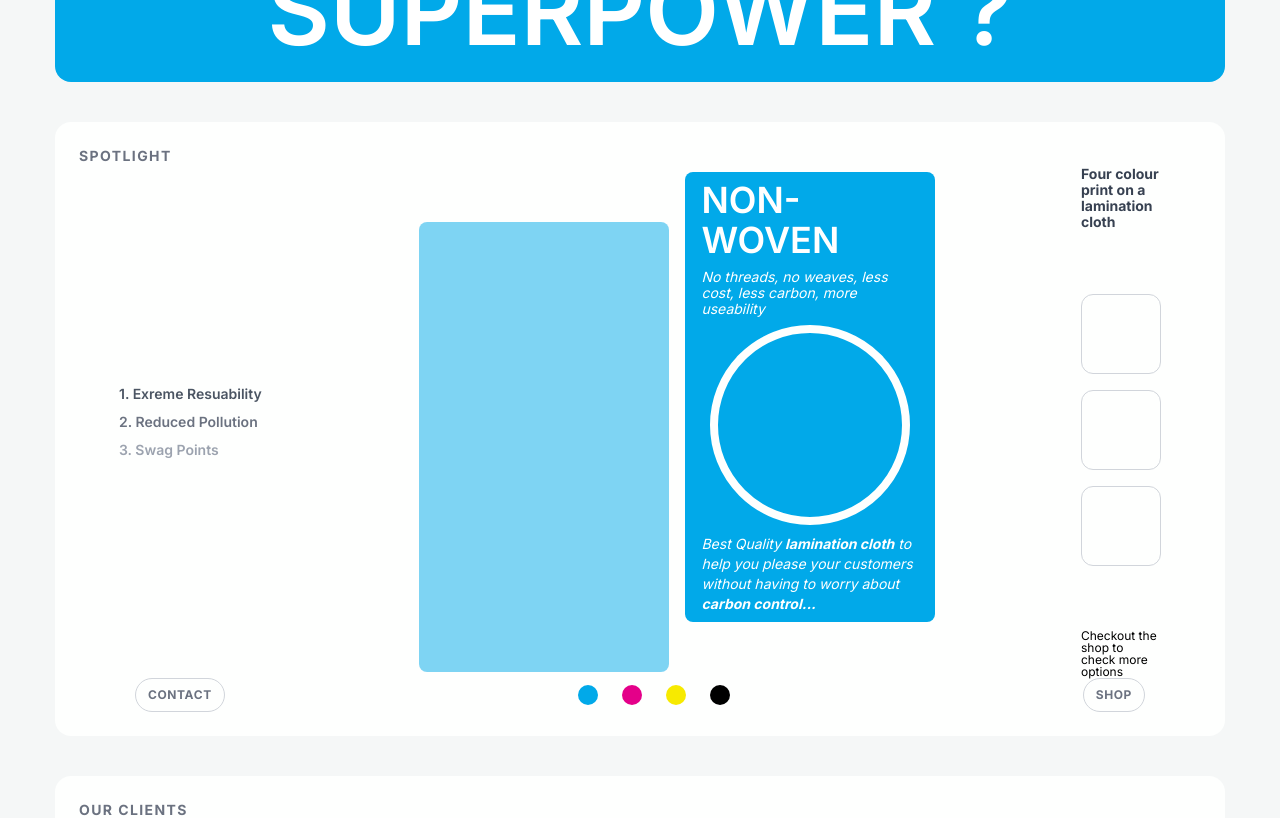
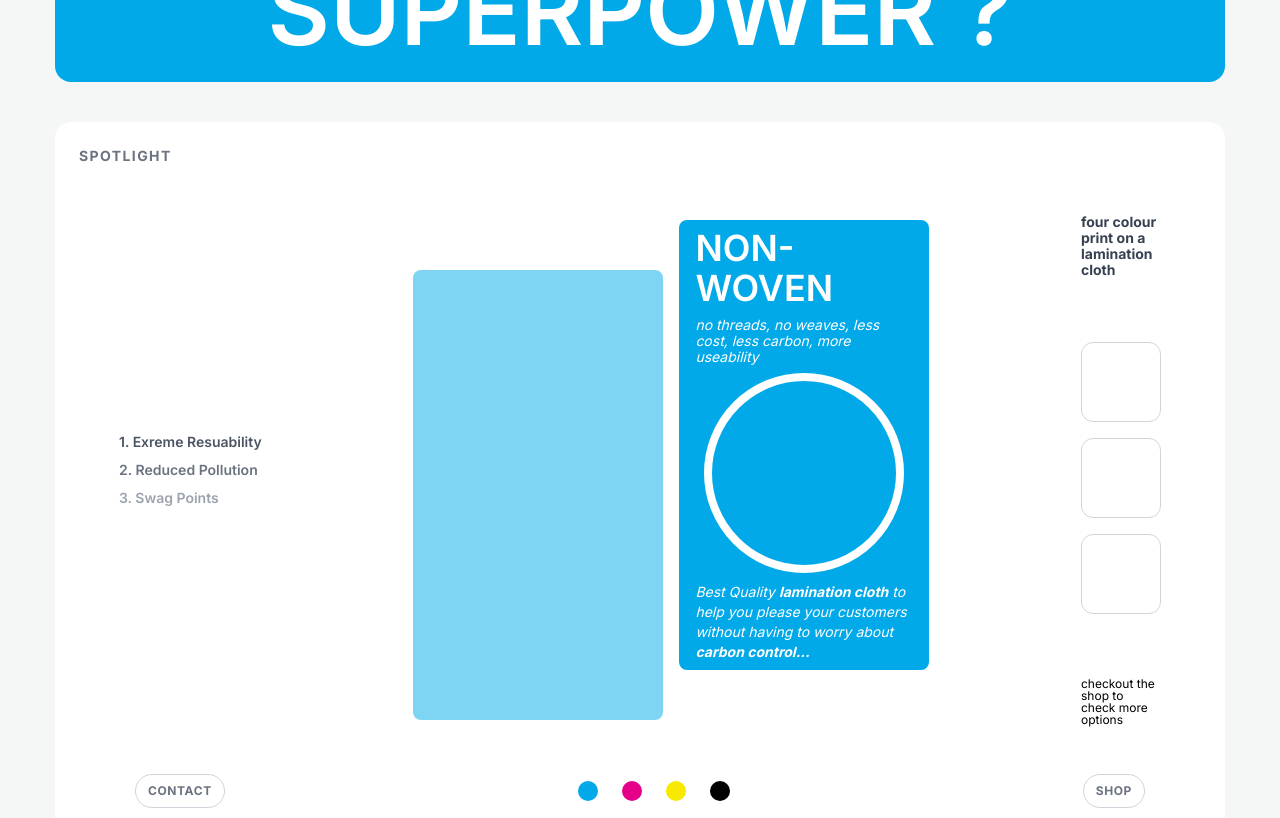
Before and after one commit to igoyalsamarth/jagdish-bags, a Next.js app: page / in a window 1280 px wide. Shown: the part 660-1478 px from the top of the page. Built offline with nearby package versions, Linux system fonts and the light colour scheme.

Commit message:
landing p-1

```diff
--- a/app/page.tsx
+++ b/app/page.tsx
@@ -4,36 +4,36 @@ import Link from 'next/link'
 export default async function Home() {
   return (
     <div className='flex flex-col w-full justify-center items-center'>
-      <div className='grid grid-cols-12 sm:grid-cols-6 2xl:w-[1170px] xl:w-[962px] lg:w-[738px] md:w-[451px] sm:w-[95%] py-10 gap-10'>
-        <section className='flex col-span-12 sm:col-span-6 w-full items-center justify-center text-center bg-[#01a9e9] rounded-2xl py-6 px-4'>
-          <p className='text-8xl font-semibold text-white  sm:text-5xl'>WE MAKE <br />
+      <div className='grid grid-cols-12 sm:grid-cols-6 md:grid-cols-6 2xl:w-[1170px] xl:w-[962px] lg:w-[738px] md:w-[451px] sm:w-[95%] py-10 gap-10'>
+        <section className='flex col-span-12 sm:col-span-6 md:col-span-6 w-full items-center justify-center text-center bg-[#01a9e9] rounded-2xl py-6 px-4'>
+          <p className='text-8xl font-semibold text-white  sm:text-5xl md:text-6xl lg:text-7xl'>WE MAKE <br />
             EARTH PRETTIER <br />AND <br />PLASTICS DISAPPEAR.<br />
             WHATS YOUR SUPERPOWER ?
           </p>
         </section>
-        <section className='flex flex-col col-span-12 sm:col-span-6 w-full rounded-2xl bg-[#fefffe] p-6 justify-between'>
+        <section className='flex flex-col col-span-12 sm:col-span-6 md:col-span-6 w-full rounded-2xl bg-[#fefffe] p-6 justify-between gap-12'>
           <p className='text-sm font-bold text-gray-500 tracking-widest'>SPOTLIGHT</p>
-          <div className='flex w-full items-center justify-between 2xl:px-10 xl:px-10 sm:flex-col'>
-            <div className='flex flex-col w-[200px] gap-2'>
+          <div className='flex w-full items-center justify-between 2xl:px-10 xl:px-10 sm:flex-col lg:flex-col md:flex-col lg:gap-10'>
+            <div className='flex flex-col whitespace-nowrap gap-2'>
               <p className='text-sm font-semibold text-gray-600'>1. Exreme Resuability</p>
               <p className='text-sm font-semibold text-gray-500'>2. Reduced Pollution</p>
               <p className='text-sm font-semibold text-gray-400'>3. Swag Points</p>
             </div>
-            <div className='flex items-center justify-center w-full gap-4 sm:flex-col'>
+            <div className='flex items-center justify-center w-full gap-4 sm:flex-col md:flex-col'>
               <div className='flex bg-[#01a9e9]/50 w-[250px] h-[450px] rounded-lg mt-[50px]'>
 
               </div>
               <div className='flex flex-col bg-[#01a9e9] w-[250px] h-[450px] rounded-lg mb-[50px] items-center justify-between px-4 py-2 text-white'>
                 <p className='text-4xl font-semibold'>NON-WOVEN</p>
-                <p className='text-sm italic leading-4'>No threads, no weaves, less cost, less carbon, more useability</p>
+                <p className='text-sm italic leading-4'>no threads, no weaves, less cost, less carbon, more useability</p>
                 <div className='flex w-[200px] aspect-square rounded-full border-8 border-[#fefffe]'>
                 </div>
                 <p className=' italic text-sm'>Best Quality <span className='font-bold'>lamination cloth</span> to help you please your customers without having to worry about <span className='font-bold'>carbon control...</span></p>
 
               </div>
             </div>
-            <div className='flex flex-col gap-16 w-[100px] justify-center items-start sm:items-center'>
-            <p className='text-sm font-bold text-gray-700 leading-4'>Four colour print on a lamination cloth</p>
+            <div className='flex flex-col gap-16 w-[100px] justify-center items-start sm:items-center md:items-center lg:items-center sm:gap-10 md:gap-10 lg:gap-10'>
+            <p className='text-sm font-bold text-gray-700 leading-4 sm:text-center md:text-center lg:text-center'>four colour print on a lamination cloth</p>
             <div className='flex 2xl:flex-col xl:flex-col gap-4 justify-center items-center'>
 
               <div className='flex aspect-square w-[80px] border border-gray-300 rounded-xl'>
@@ -46,10 +46,10 @@ export default async function Home() {
 
               </div>
               </div>
-              <p className='text-xs leading-3'>Checkout the shop to check more options</p>
+              <p className='text-xs leading-3 sm:text-center md:text-center lg:text-center'>checkout the shop to check more options</p>
             </div>
           </div>
-          <div className='flex justify-between items-center 2xl:px-14 xl:px-14'>
+          <div className='flex justify-between items-center 2xl:px-14 xl:px-14 sm:flex-col-reverse sm:gap-6'>
           <p className='py-2 px-3 border border-gray-300 rounded-full text-xs font-bold text-gray-500 tracking-wider'>CONTACT</p>
           <div className='flex gap-6'>
             <div className='flex w-[20px] aspect-square rounded-full bg-[#01a9e9]'>
@@ -64,9 +64,9 @@ export default async function Home() {
             <p className='py-2 px-3 border border-gray-300 rounded-full text-xs font-bold text-gray-500 tracking-wider'>SHOP</p>
           </div>
         </section>
-        <section className='flex flex-col col-span-12 sm:col-span-6 w-full rounded-2xl p-6 bg-[#fefffe] gap-6'>
+        <section className='flex flex-col col-span-12 sm:col-span-6 md:col-span-6 w-full rounded-2xl p-6 bg-[#fefffe] gap-6'>
           <p className='text-sm font-bold text-gray-500 tracking-widest'>OUR CLIENTS</p>
-          <div className='grid grid-cols-12 gap-6'>
+          <div className='grid grid-cols-12 sm:grid-cols-6 md:grid-cols-6 gap-6'>
             <div className='flex col-span-3 flex-col justify-center items-center border border-gray-400 rounded-lg p-4 aspect-square'>
               <img src='/mp_masale.jpg' alt='' loading='lazy' width='200px' height='200px'></img>
             </div>
--- a/components/header.tsx
+++ b/components/header.tsx
@@ -4,7 +4,7 @@ import Link from "next/link";
 export default async function Header() {
     return (
         <header className="flex w-full bg-[#fefffe] py-6 border-b-2 border-gray-200 justify-center items-center">
-            <div className="flex justify-between 2xl:w-[1170px] xl:w-[962px] lg:w-[738px] md:w-[451px] items-center">
+            <div className="flex justify-between 2xl:w-[1170px] xl:w-[962px] lg:w-[738px] md:w-[451px] sm:w-[95%] items-center">
                 <div className="flex gap-14">
                     <Image src='/next.svg' alt="" height={40} width={40} />
                     <div className="flex gap-4">
--- a/tailwind.config.ts
+++ b/tailwind.config.ts
@@ -8,16 +8,16 @@ const config: Config = {
   ],
   theme: {
     screens: {
-      'sm': {'max': '480px'},
+      'sm': {'max': '481px'},
       // => @media (min-width: 640px and max-width: 767px) { ... }
 
-      'md': {'min': '481px', 'max': '767px'},
+      'md': {'min': '481px', 'max': '768px'},
       // => @media (min-width: 768px and max-width: 1023px) { ... }
 
-      'lg': {'min': '768px', 'max': '991px'},
+      'lg': {'min': '768px', 'max': '992px'},
       // => @media (min-width: 1024px and max-width: 1279px) { ... }
 
-      'xl': {'min': '992px', 'max': '1199px'},
+      'xl': {'min': '992px', 'max': '1200px'},
       // => @media (min-width: 1280px and max-width: 1535px) { ... }
 
       '2xl': {'min': '1200px'},
```
